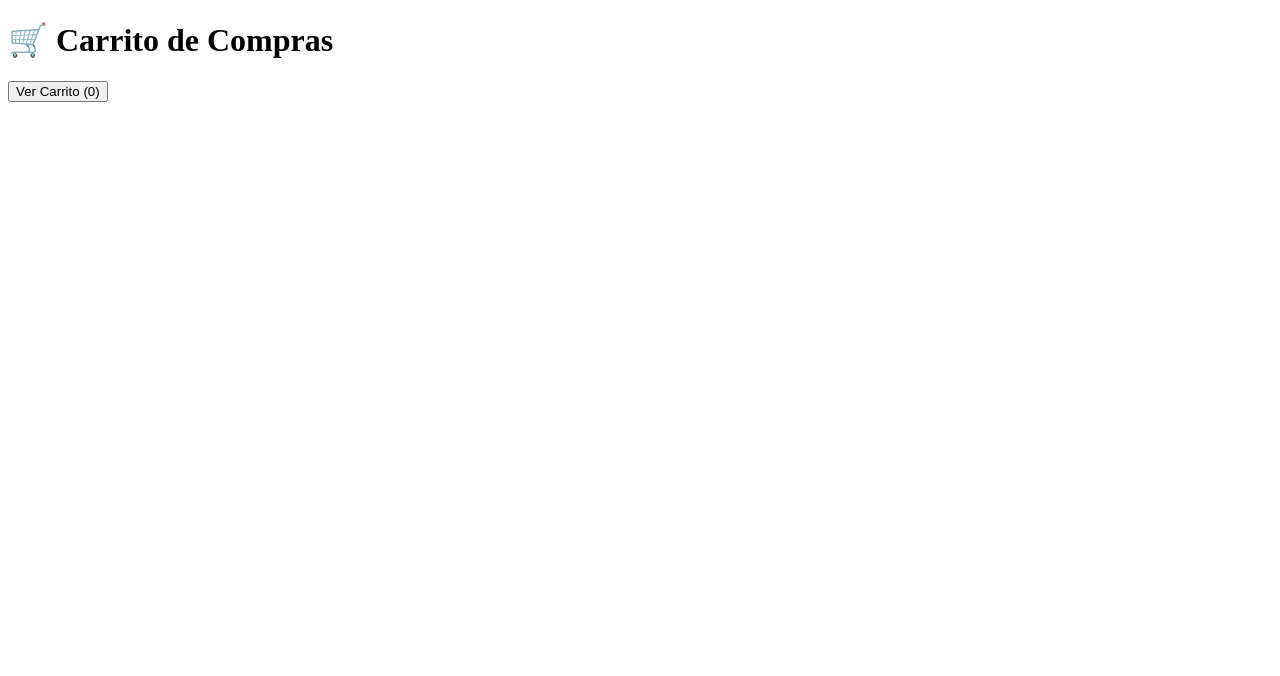
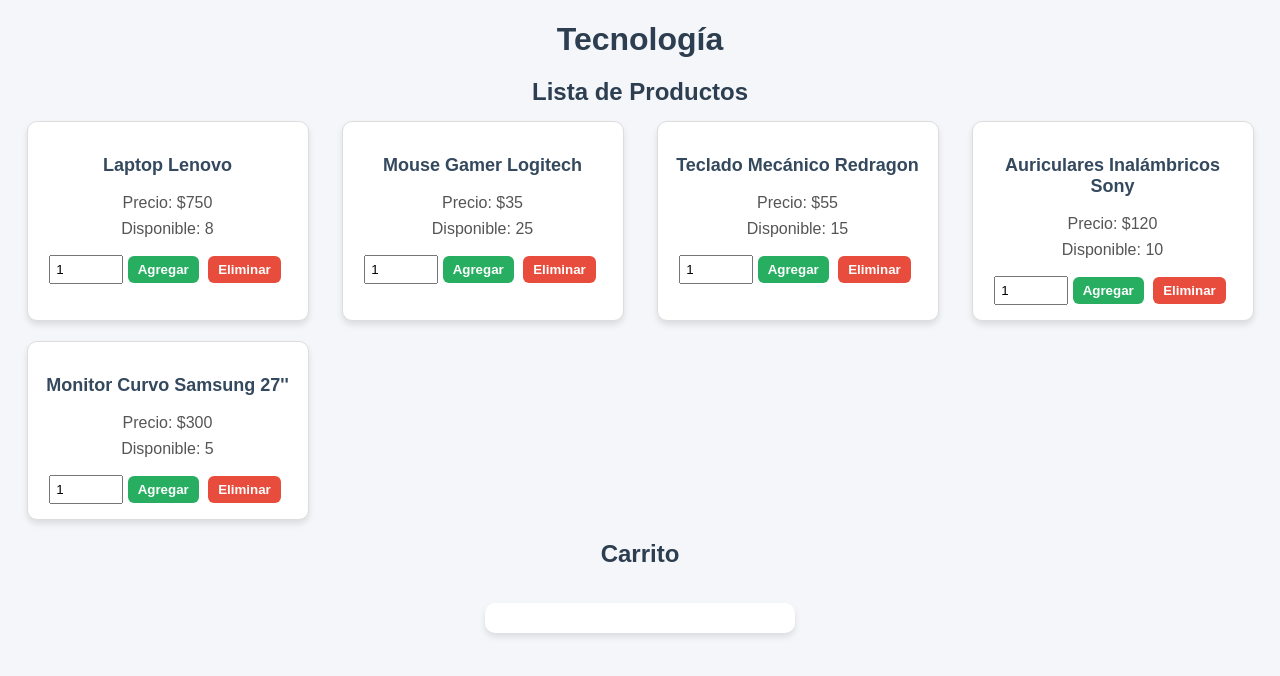
Before and after one commit to norma-palacios/carrito-compra, a plain HTML site: page index.html in a window 1280 px wide. Drawn offline with Linux system fonts and the light colour scheme.

Commit message:
Se agrego el carrito general
Se agregaron carpetas, css y archivos de javascript

```diff
--- /dev/null
+++ b/css/style.css
@@ -0,0 +1,96 @@
+body {
+  font-family: Arial, sans-serif;
+  margin: 20px;
+  background: #f4f6f9;
+  text-align: center;
+}
+
+h1, h2 {
+  color: #2c3e50;
+  margin-bottom: 15px;
+}
+
+/* productos*/
+.grid {
+  display: grid;
+  grid-template-columns: repeat(auto-fit, minmax(250px, 1fr));
+  gap: 20px;
+  justify-items: center;
+}
+
+/* estilo de los productos */
+.producto {
+  background: #fff;
+  border: 1px solid #ddd;
+  border-radius: 10px;
+  width: 250px;
+  padding: 15px;
+  box-shadow: 0px 4px 6px rgba(0,0,0,0.1);
+  transition: transform 0.2s ease-in-out;
+}
+
+.producto:hover {
+  transform: scale(1.05);
+}
+
+.producto h3 {
+  font-size: 18px;
+  color: #34495e;
+}
+
+.producto p {
+  margin: 8px 0;
+  color: #555;
+}
+
+.producto input {
+  width: 60px;
+  padding: 5px;
+  margin-top: 5px;
+}
+
+.producto button {
+  margin-top: 10px;
+  margin-right: 5px;
+  padding: 6px 10px;
+  border: none;
+  border-radius: 6px;
+  cursor: pointer;
+  font-weight: bold;
+  transition: background 0.2s;
+}
+
+.producto button:first-of-type {
+  background: #27ae60;
+  color: white;
+}
+
+.producto button:first-of-type:hover {
+  background: #219150;
+}
+
+.producto button:last-of-type {
+  background: #e74c3c;
+  color: white;
+}
+
+.producto button:last-of-type:hover {
+  background: #c0392b;
+}
+
+/* Carrito */
+#lista-carrito {
+  margin-top: 20px;
+  padding: 15px;
+  background: #fff;
+  border-radius: 10px;
+  display: inline-block;
+  min-width: 280px;
+  box-shadow: 0px 4px 6px rgba(0,0,0,0.1);
+}
+
+.item-carrito {
+  text-align: left;
+  border-bottom: 1px solid #ddd;
+  padding: 5px 0;
+}
--- a/index.html
+++ b/index.html
@@ -1,17 +1,27 @@
 <!DOCTYPE html>
 <html lang="es">
 <head>
-    <meta charset="UTF-8">
-    <meta name="viewport" content="width=device-width, initial-scale=1.0">
-    <title>Carrito de Compras</title>
-    <link rel="stylesheet" href="style.css">
+  <meta charset="UTF-8">
+  <meta name="viewport" content="width=device-width, initial-scale=1.0">
+  <title>Tienda de Tecnología</title>
+  <link rel="icon" href="img/icon.png" type="image/x-icon">
+  <link rel="stylesheet" href="css/style.css">
 </head>
 <body>
-    <header>
-        <h1>🛒 Carrito de Compras</h1>
-        <button id="ver-carrito">Ver Carrito (<span id="contador">0</span>)</button>
-    </header>
+  <h1>Tecnología</h1>
+<!--Contenedor de productos-->
+  <section id="productos">
+    <h2>Lista de Productos</h2>
+    <!-- Contenedor de tipo grid -->
+    <div id="lista-productos" class="grid"></div>
+  </section>
 
-    <script src="productos.js"></script>
+  <section id="acciones">
+    <h2>Carrito</h2>
+    <div id="lista-carrito"></div>
+  </section>
+
+  <script src="js/productos.js"></script>
+  <script src="js/carrito.js"></script>
 </body>
 </html>
--- /dev/null
+++ b/js/carrito.js
@@ -0,0 +1,62 @@
+// Aquí se manejará el carrito: agregar y eliminar productos
+let carrito = [];
+
+// Agregar producto al carrito
+function agregarAlCarrito(id) {
+  const producto = productos.find(p => p.id === id);
+  const inputCantidad = document.getElementById(`cantidad-${id}`);
+  const cantidad = parseInt(inputCantidad.value);
+
+  if (cantidad > 0 && cantidad <= producto.stock) {
+    // Buscar si ya está en el carrito
+    const item = carrito.find(p => p.id === id);
+
+    if (item) {
+      item.cantidad += cantidad;
+    } else {
+      carrito.push({ ...producto, cantidad });
+    }
+
+    producto.stock -= cantidad; // Reducir stock disponible
+    mostrarProductos(); // refrescar productos
+    mostrarCarrito();
+  } else {
+    alert("Cantidad no válida o sin stock suficiente.");
+  }
+}
+
+// Eliminar producto del carrito
+function eliminarDelCarrito(id) {
+  const item = carrito.find(p => p.id === id);
+  if (item) {
+    const producto = productos.find(p => p.id === id);
+    producto.stock += item.cantidad; // devolver stock
+    carrito = carrito.filter(p => p.id !== id); // quitar del carrito
+    mostrarProductos();
+    mostrarCarrito();
+  } else {
+    alert("El producto no está en el carrito.");
+  }
+}
+
+// Mostrar el carrito en pantalla
+function mostrarCarrito() {
+  const contenedor = document.getElementById("lista-carrito");
+  contenedor.innerHTML = "";
+
+  if (carrito.length === 0) {
+    contenedor.innerHTML = "<p>El carrito está vacío.</p>";
+    return;
+  }
+
+  carrito.forEach(item => {
+    const div = document.createElement("div");
+    div.classList.add("item-carrito");
+
+    div.innerHTML = `
+      <p>${item.nombre} - Cantidad: ${item.cantidad} - Subtotal: $${item.cantidad * item.precio}</p>
+    `;
+
+    contenedor.appendChild(div);
+  });
+}
--- a/js/productos.js
+++ b/js/productos.js
@@ -0,0 +1,35 @@
+// Lista de productos disponibles en la tienda
+// Cada producto tiene: id, nombre, $precio y stock (cantidad disponible)
+
+const productos = [
+  { id: 1, nombre: "Laptop Lenovo", precio: 750, stock: 8 },
+  { id: 2, nombre: "Mouse Gamer Logitech", precio: 35, stock: 25 },
+  { id: 3, nombre: "Teclado Mecánico Redragon", precio: 55, stock: 15 },
+  { id: 4, nombre: "Auriculares Inalámbricos Sony", precio: 120, stock: 10 },
+  { id: 5, nombre: "Monitor Curvo Samsung 27''", precio: 300, stock: 5 }
+];
+
+// Renderizar los productos en pantalla
+function mostrarProductos() {
+  const contenedor = document.getElementById("lista-productos");
+  contenedor.innerHTML = ""; // limpiar antes de volver a pintar
+
+  productos.forEach(prod => {
+    const div = document.createElement("div");
+    div.classList.add("producto");
+
+    div.innerHTML = `
+      <h3>${prod.nombre}</h3>
+      <p>Precio: $${prod.precio}</p>
+      <p>Disponible: ${prod.stock}</p>
+      <input type="number" id="cantidad-${prod.id}" min="1" max="${prod.stock}" value="1">
+      <button onclick="agregarAlCarrito(${prod.id})">Agregar</button>
+      <button onclick="eliminarDelCarrito(${prod.id})">Eliminar</button>
+    `;
+
+    contenedor.appendChild(div);
+  });
+}
+
+// Mostrar productos al cargar la página
+document.addEventListener("DOMContentLoaded", mostrarProductos);
```
Also changed, not shown: img/icon.png (added).
